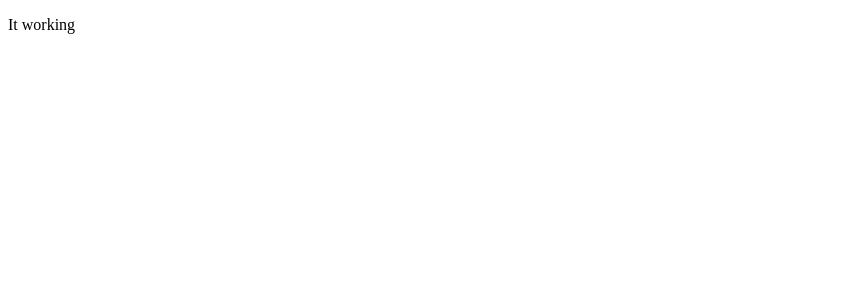
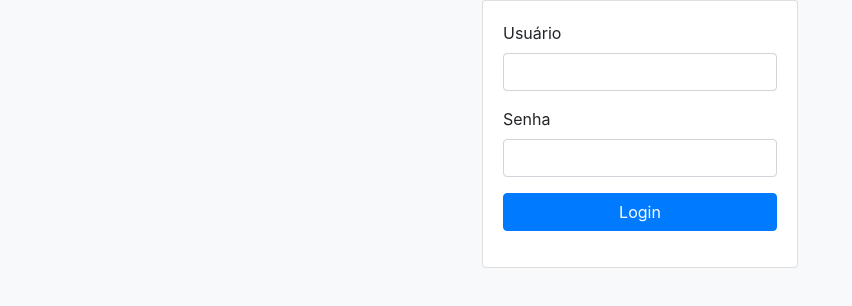
Before and after one commit to gjpsiqueira/http-file-upload, a React (Create React App) app in the folder frontend/: page / in a window 1280 px wide. Shown: the top 306 px of the page, without its empty margins (0-852 px from the left). Built offline with nearby package versions, Linux system fonts and the light colour scheme.

Commit message:
add component login

```diff
--- a/frontend/package.json
+++ b/frontend/package.json
@@ -15,5 +15,9 @@
     "build": "react-scripts build",
     "test": "react-scripts test --env=jsdom",
     "eject": "react-scripts eject"
+  },
+  "devDependencies": {
+    "css-loader": "^0.28.11",
+    "style-loader": "^0.21.0"
   }
 }
--- a/frontend/public/index.html
+++ b/frontend/public/index.html
@@ -21,7 +21,7 @@
     -->
     <title>React App</title>
   </head>
-  <body>
+  <body style="background-color:#f7f9fb">
     <noscript>
       You need to enable JavaScript to run this app.
     </noscript>
--- a/frontend/src/App.js
+++ b/frontend/src/App.js
@@ -1,10 +1,13 @@
 import React, { Component } from 'react';
+import LoginPage from './components/LoginPage'
 
 class App extends Component {
   render() {
     return (
       <div className="App">
-          <p>It working</p>
+          <div className="container">
+              <LoginPage />
+          </div>
       </div>
     );
   }
--- /dev/null
+++ b/frontend/src/components/LoginPage.js
@@ -0,0 +1,43 @@
+import React from 'react'
+
+class LoginPage extends React.Component {
+
+    render() {
+        return (
+            <div className="container h-100">
+                <div className="row justify-content-md-center h-100">
+                    <div className="card fat">
+                        <div className="card-body">
+                            <form method="POST">
+                                <div className="form-group">
+									<label for="usuario">Usuário</label>
+                                    <input
+                                        id="usuario"
+                                        type="text"
+                                        className="form-control"
+                                        name="usuario"
+                                        required autofocus/>
+								</div>
+                                <div className="form-group">
+									<label for="senha">Senha</label>
+                                    <input id="senha"
+                                           type="password"
+                                           className="form-control"
+                                           name="email"
+                                           required autofocus/>
+								</div>
+                                <div className="form-group no-margin">
+									<button type="submit" className="btn btn-primary btn-block">
+										Login
+									</button>
+								</div>
+                            </form>
+                        </div>
+                    </div>
+                </div>
+            </div>
+        );
+    }
+}
+
+export default LoginPage
--- /dev/null
+++ b/frontend/src/dependencies.js
@@ -0,0 +1 @@
+import 'bootstrap/dist/css/bootstrap.min.css'
--- a/frontend/src/index.js
+++ b/frontend/src/index.js
@@ -1,5 +1,6 @@
 import React from 'react';
 import ReactDOM from 'react-dom';
+import './dependencies'
 import App from './App';
 
 ReactDOM.render(<App />, document.getElementById('root'));
```
